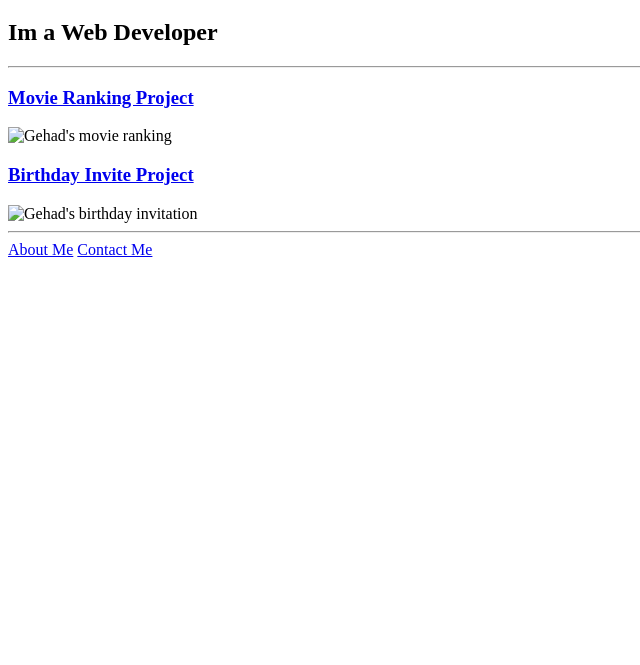
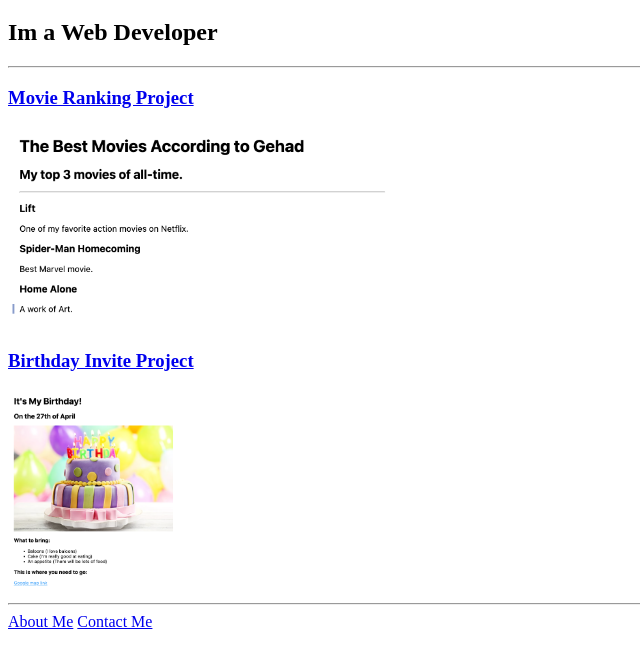
Before and after one commit to Gey-Ay/html-portfolio, a plain HTML site: page index.html in a window 1280 px wide. Shown: the part 61-726 px from the top of the page, without its empty margins (0-640 px from the left). Drawn offline with Linux system fonts and the light colour scheme.

Commit message:
Update index.html

```diff
--- a/index.html
+++ b/index.html
@@ -12,11 +12,11 @@
         <hr/>
         <a href="./public/movie-ranking.html"><h3>Movie Ranking Project</h3></a>
 <!-- TODO 3: Take screenshots of your project previews and add the images to the images folder -->
-        <img src="./assets/images/movie-ranking.png" height="200" alt="Gehad's movie ranking">
+        <img src="./movie-ranking.png" height="200" alt="Gehad's movie ranking">
 <!-- TODO 4: Add titles/subtitles etc. -->
        <a href="./public/birthday-invite.html"><h3>Birthday Invite Project</h3></a>
 <!-- TODO 5: Add a link to the project pages -->
-       <img src="./assets/images/birthday-invite.png" height="200" alt="Gehad's birthday invitation">
+       <img src="./birthday-invite.png" height="200" alt="Gehad's birthday invitation">
 <!-- TODO 6: Add images to show the project previews
 HINT for TODO 6: You can use the height attribute set to 200 to make the image smaller:
 https://developer.mozilla.org/en-US/docs/Web/HTML/Element/img#attr-height -->
```
